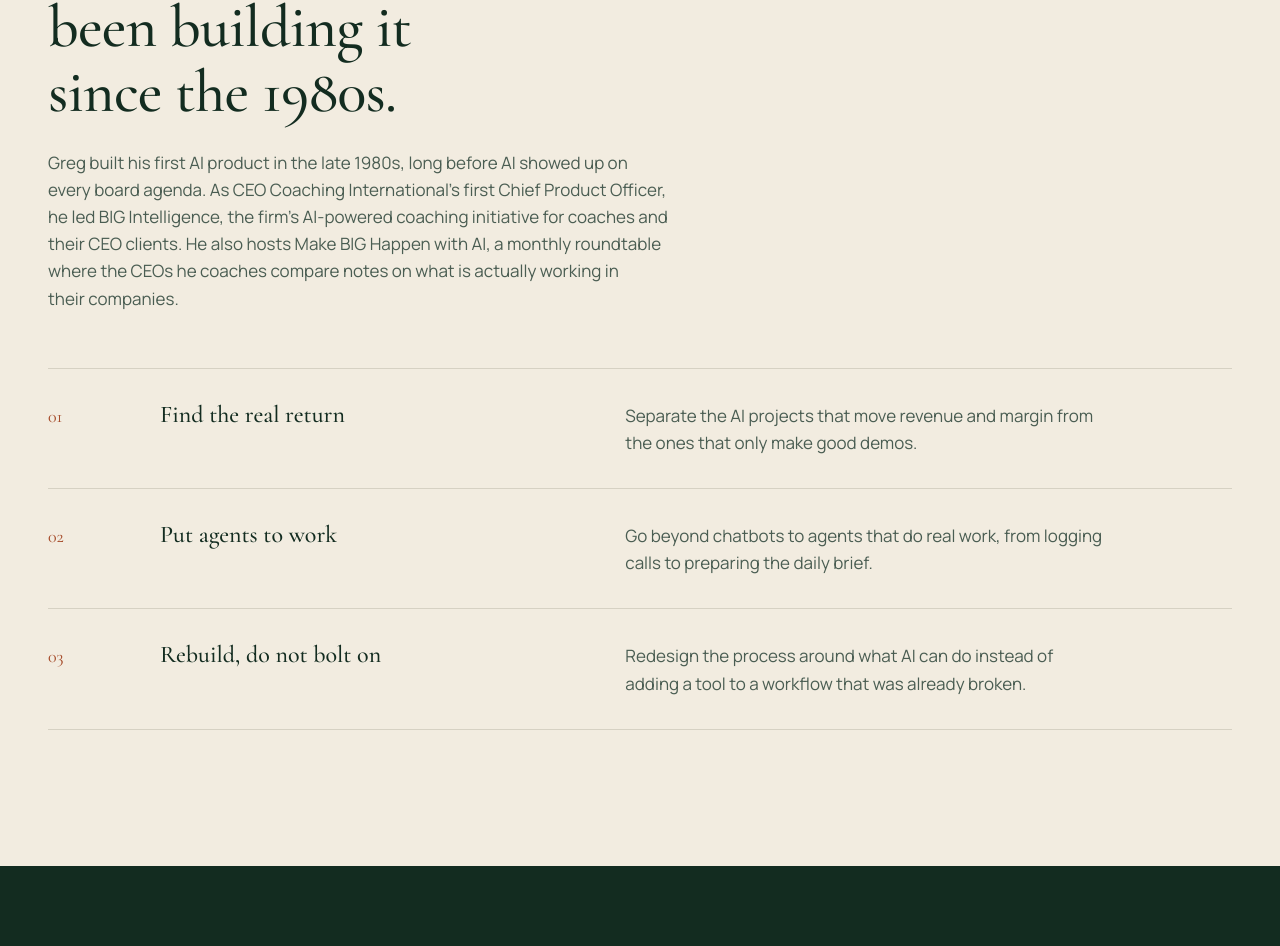
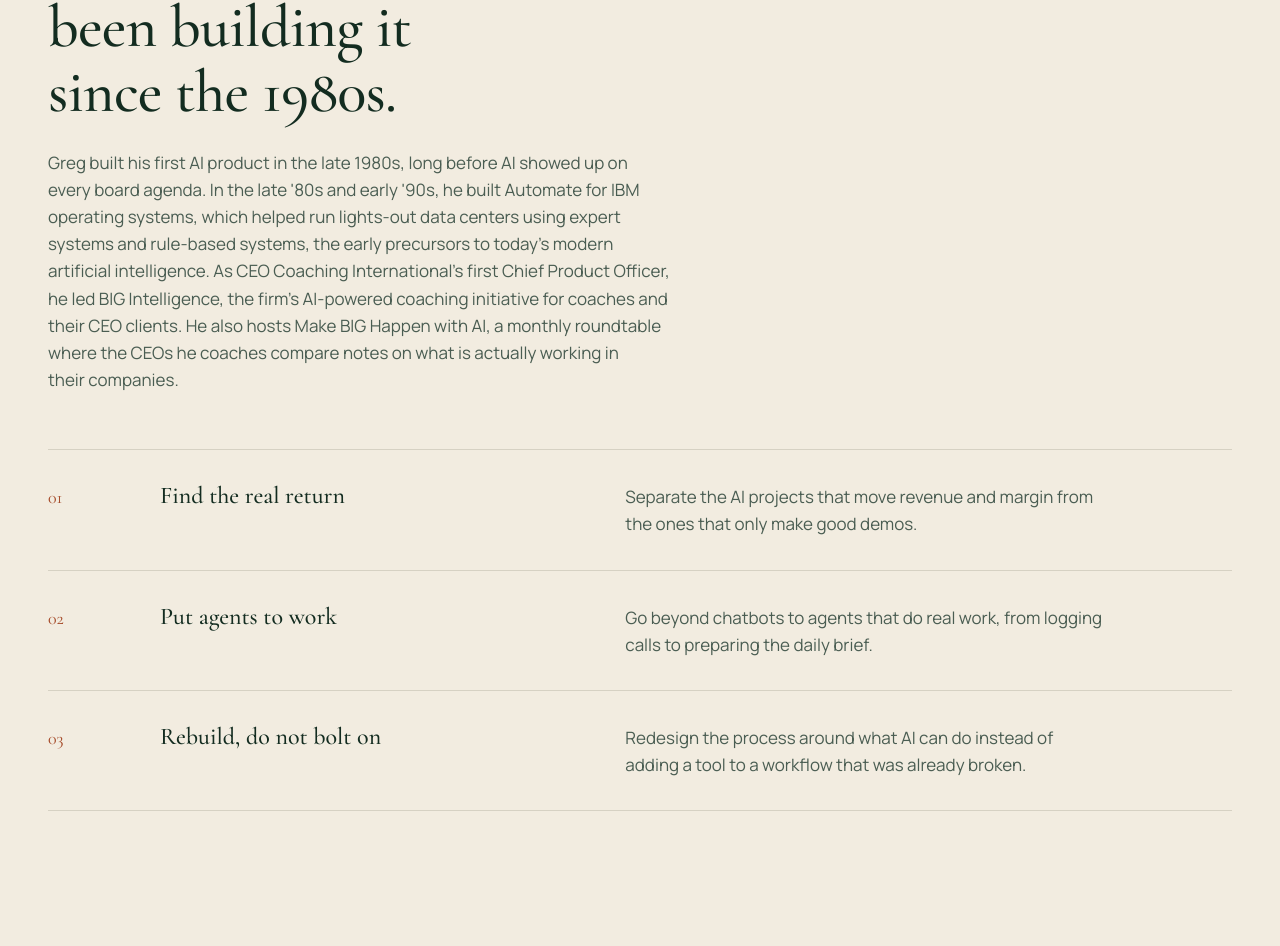
Before and after one commit to gregcott-commits/greg-coticchia-coaching, a plain HTML site: page index.html in a window 1280 px wide. Shown: the part 9773-10719 px from the top of the page. Drawn offline with nearby package versions, Linux system fonts and the light colour scheme.

Commit message:
Add Automate expert-systems history to AI section
Co-Authored-By: Claude Opus 5.5 <noreply@anthropic.com>
Claude-Session: https://claude.ai/code/session_01Rh66W6byE3QhM8EFymom6R

```diff
--- a/index.html
+++ b/index.html
@@ -290,7 +290,7 @@
       <div class="container">
         <p class="eyebrow" data-reveal>AI and leadership</p>
         <h2 class="section-title" id="ai-title" data-reveal>Helping CEOs put AI to work, from someone who has been building it since the 1980s.</h2>
-        <p class="outcomes-lead" data-reveal>Greg built his first AI product in the late 1980s, long before AI showed up on every board agenda. As CEO Coaching International's first Chief Product Officer, he led BIG Intelligence, the firm's AI-powered coaching initiative for coaches and their CEO clients. He also hosts Make BIG Happen with AI, a monthly roundtable where the CEOs he coaches compare notes on what is actually working in their companies.</p>
+        <p class="outcomes-lead" data-reveal>Greg built his first AI product in the late 1980s, long before AI showed up on every board agenda. In the late '80s and early '90s, he built Automate for IBM operating systems, which helped run lights-out data centers using expert systems and rule-based systems, the early precursors to today's modern artificial intelligence. As CEO Coaching International's first Chief Product Officer, he led BIG Intelligence, the firm's AI-powered coaching initiative for coaches and their CEO clients. He also hosts Make BIG Happen with AI, a monthly roundtable where the CEOs he coaches compare notes on what is actually working in their companies.</p>
         <ul class="service-list" role="list">
           <li class="service" data-reveal style="--i:0">
             <span class="service-num">01</span>
```
